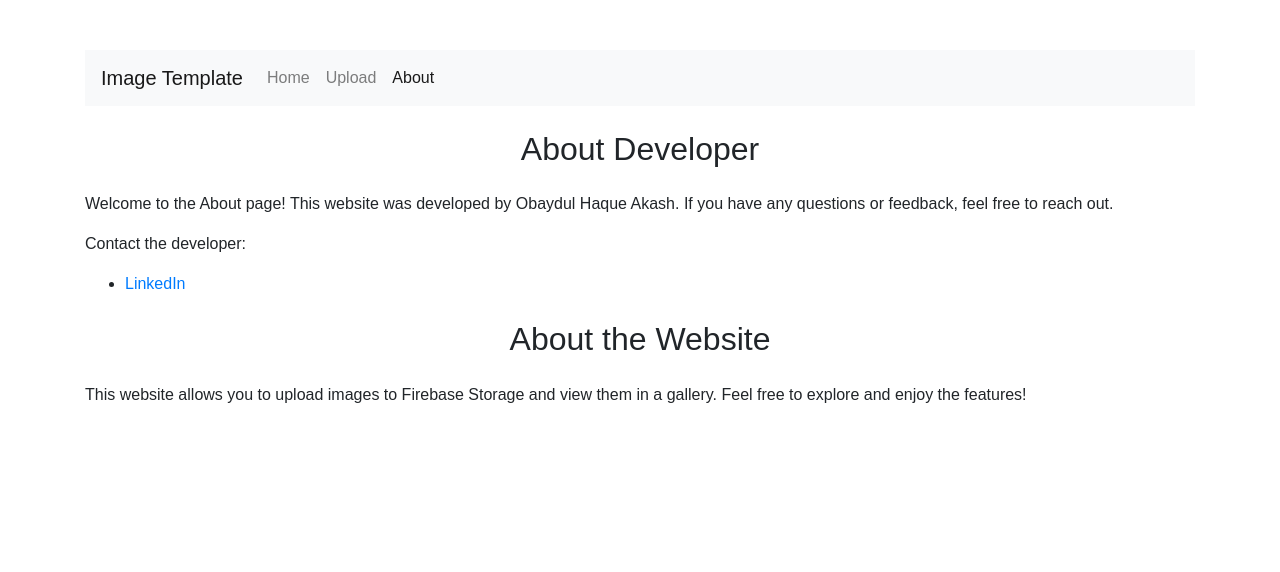
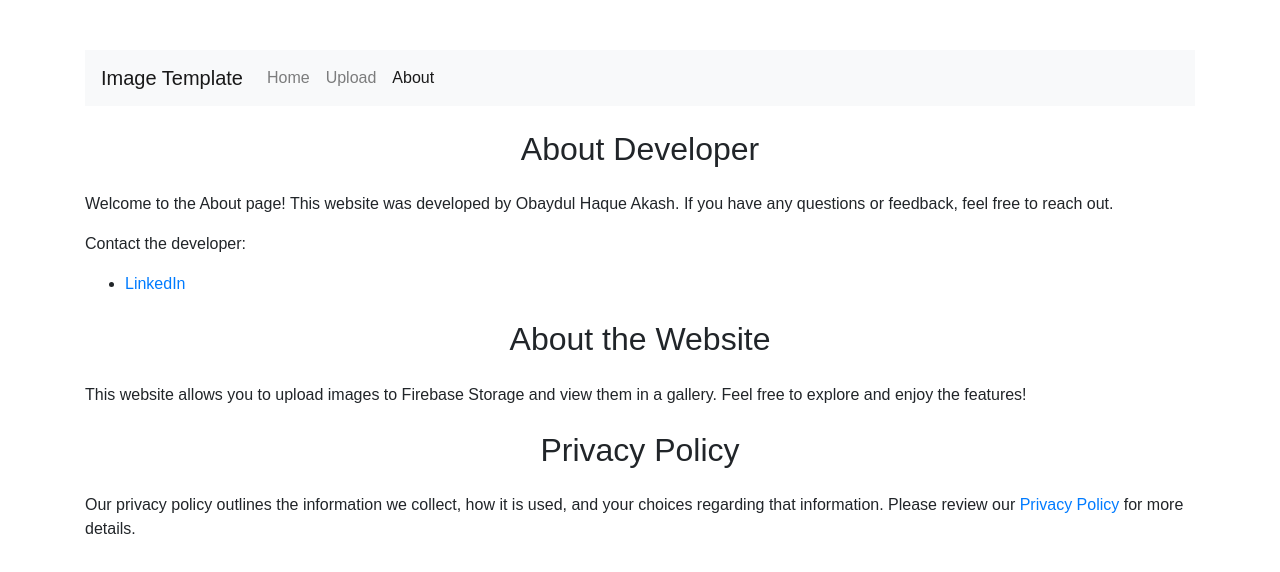
Before and after one commit to arafat013n/Image-Template-, a website: page public/about.html in a window 1280 px wide. Drawn offline with nearby package versions, Linux system fonts and the light colour scheme.

Commit message:
Update about.html

```diff
--- a/public/about.html
+++ b/public/about.html
@@ -61,6 +61,14 @@
         Feel free to explore and enjoy the features!
       </p>
     </div>
+
+    <div>
+      <h2 class="text-center mb-4 mt-4">Privacy Policy</h2>
+      <p>
+        Our privacy policy outlines the information we collect, how it is used, and your choices regarding that information.
+        Please review our <a href="/privacy-policy">Privacy Policy</a> for more details.
+      </p>
+    </div>
   </div>
 
   <script src="https://code.jquery.com/jquery-3.3.1.slim.min.js"></script>
```
